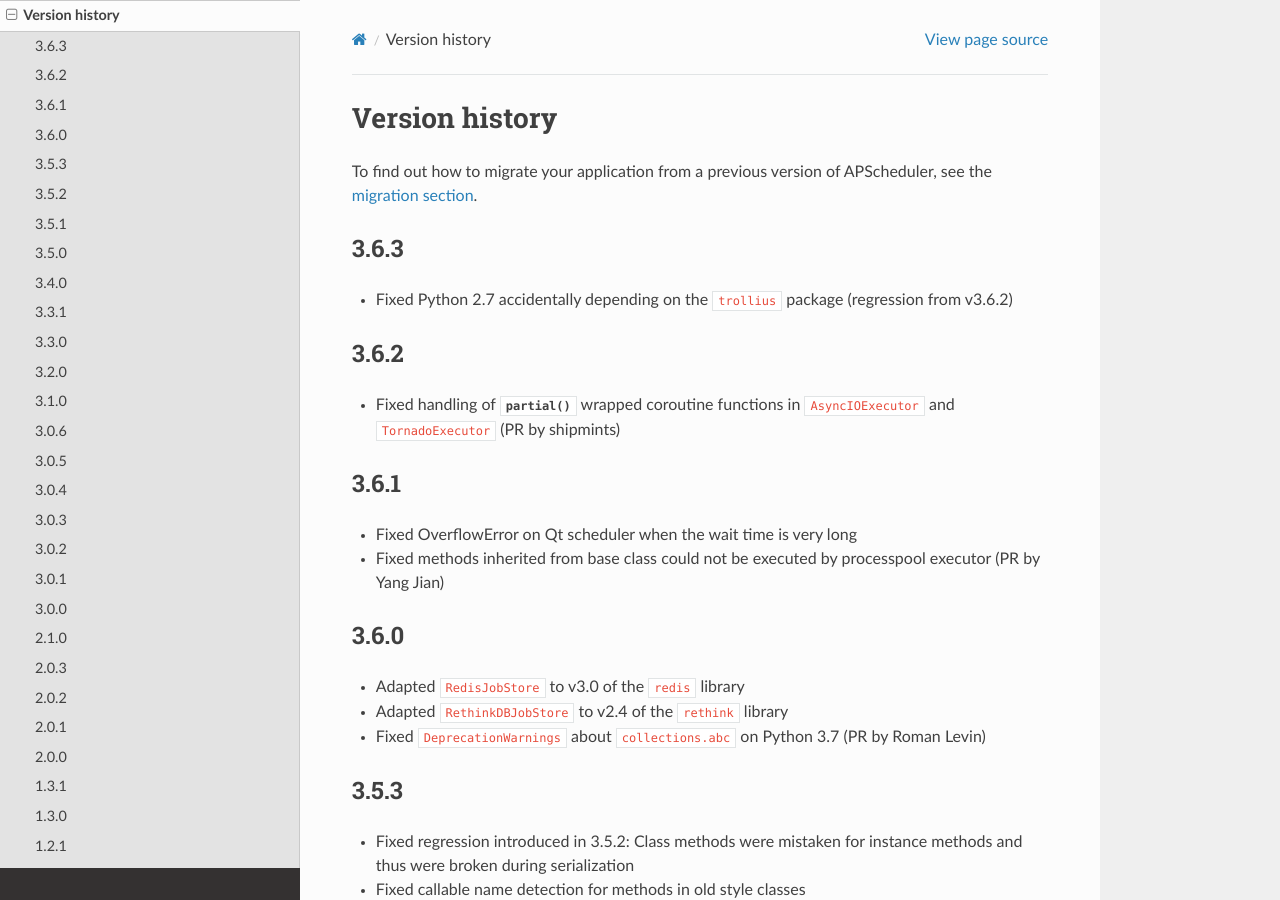
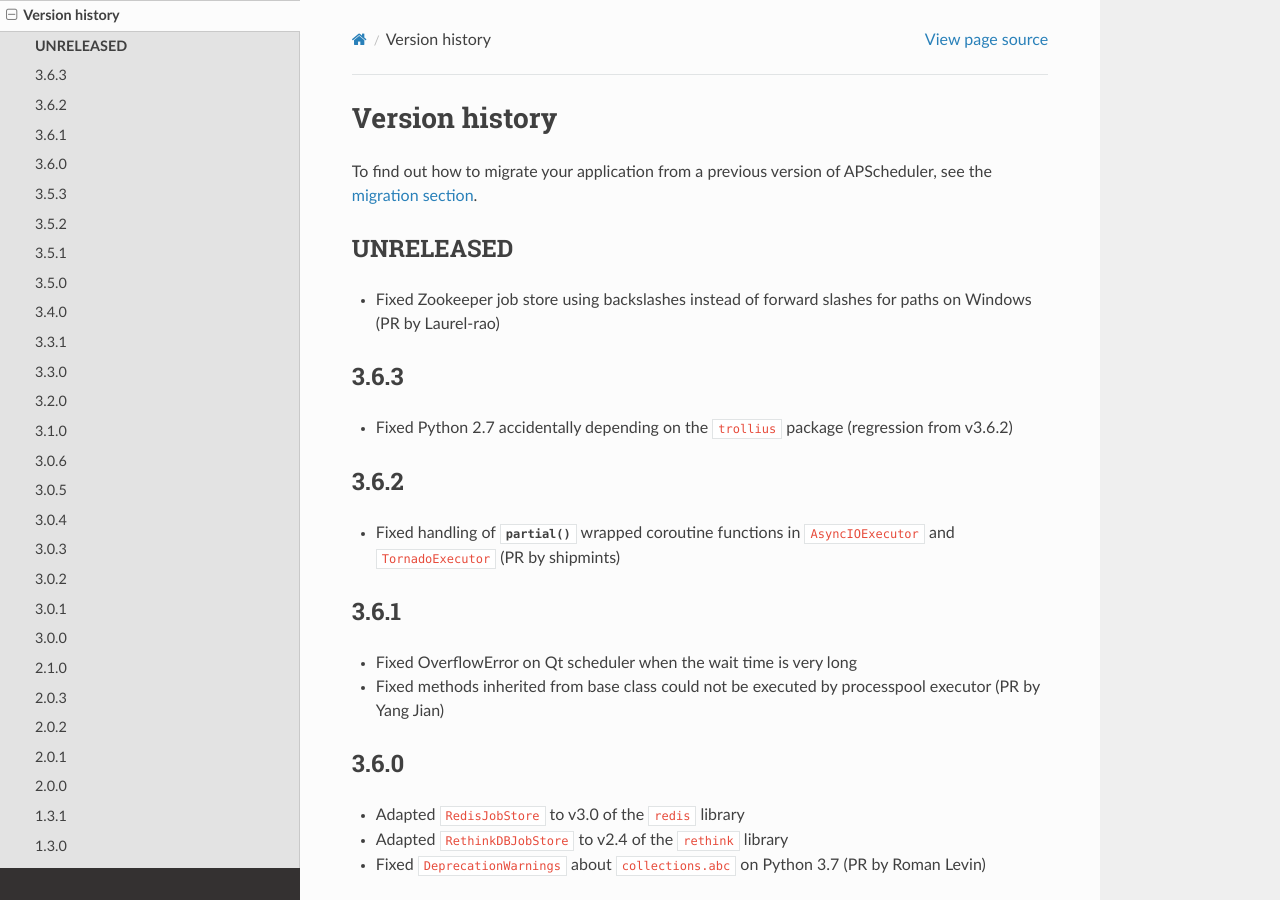
Before and after one commit to agronholm/apscheduler, a Sphinx documentation site: the page built from docs/versionhistory.rst, in a window 1280 px wide and 900 px high. Built offline with Sphinx 7.4.7 and the Read the Docs theme 2.0.0, drawn with Linux system fonts in a browser that asks for light colours.

Commit message:
Updated the changelog

```diff
--- a/docs/versionhistory.rst
+++ b/docs/versionhistory.rst
@@ -3,6 +3,13 @@ Version history
 
 To find out how to migrate your application from a previous version of
 APScheduler, see the :doc:`migration section <migration>`.
+
+**UNRELEASED**
+--------------
+
+* Fixed Zookeeper job store using backslashes instead of forward slashes for paths
+  on Windows (PR by Laurel-rao)
+
 
 3.6.3
 -----
```
